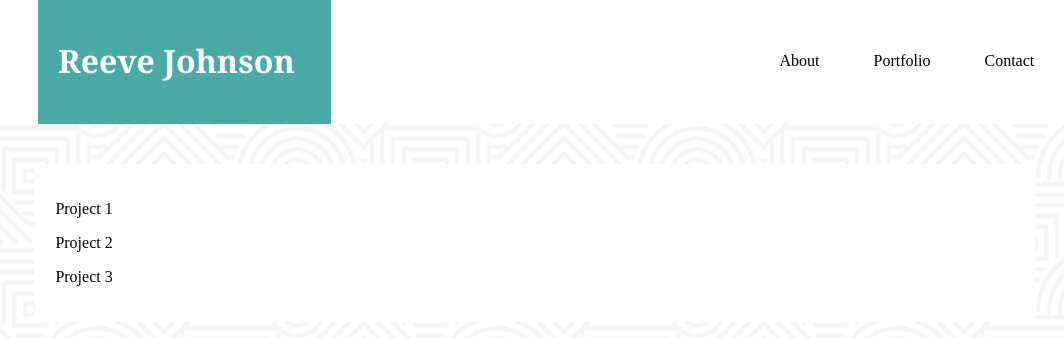
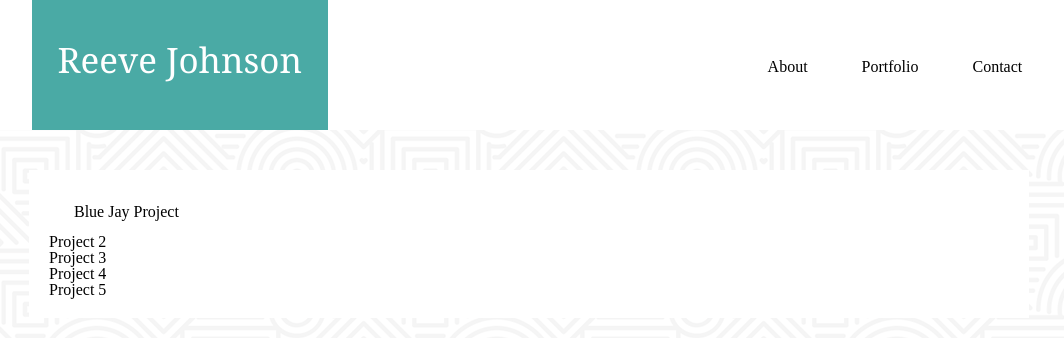
Before and after one commit to reevejohnson/Basic-Portfolio, a plain HTML site: page portfolio.html in a window 1280 px wide. Shown: the top 338 px of the page, without its empty margins (99-1163 px from the left). Drawn offline with Linux system fonts and the light colour scheme.

Commit message:
added Blue Jay link

```diff
--- /dev/null
+++ b/assets/css/reset.css
@@ -0,0 +1,48 @@
+/* http://meyerweb.com/eric/tools/css/reset/
+   v2.0 | 20110126
+   License: none (public domain)
+*/
+
+html, body, div, span, applet, object, iframe,
+h1, h2, h3, h4, h5, h6, p, blockquote, pre,
+a, abbr, acronym, address, big, cite, code,
+del, dfn, em, img, ins, kbd, q, s, samp,
+small, strike, strong, sub, sup, tt, var,
+b, u, i, center,
+dl, dt, dd, ol, ul, li,
+fieldset, form, label, legend,
+table, caption, tbody, tfoot, thead, tr, th, td,
+article, aside, canvas, details, embed,
+figure, figcaption, footer, header, hgroup,
+menu, nav, output, ruby, section, summary,
+time, mark, audio, video {
+	margin: 0;
+	padding: 0;
+	border: 0;
+	font-size: 100%;
+	font: inherit;
+	vertical-align: baseline;
+}
+/* HTML5 display-role reset for older browsers */
+article, aside, details, figcaption, figure,
+footer, header, hgroup, menu, nav, section {
+	display: block;
+}
+body {
+	line-height: 1;
+}
+ol, ul {
+	list-style: none;
+}
+blockquote, q {
+	quotes: none;
+}
+blockquote:before, blockquote:after,
+q:before, q:after {
+	content: '';
+	content: none;
+}
+table {
+	border-collapse: collapse;
+	border-spacing: 0;
+}
--- a/assets/css/style.css
+++ b/assets/css/style.css
@@ -32,19 +32,23 @@ h2 {
     .title-box {
         padding:20px;
         width:20%;
+        height: 100px;
         position: relative;
         top:20px;
         bottom:0px;
         background-color:#4aaaa5;
         color:#ffffff;
+        text-align: center;
+        line-height:100px;
+        font-size:35px;
     }
 
     .internal-links {
         padding:20px;
         width:33.3%;
         position: absolute;
-        top:40px;
-        right:153px;
+        top:55px;
+        right:170px;
     }
 
 .content {
--- a/portfolio.html
+++ b/portfolio.html
@@ -4,6 +4,7 @@
     <head>
         <meta charset="utf-8">
         <title>Portfolio</title>
+        <link rel="stylesheet" type="text/css" href="assets/css/reset.css">
         <link rel="stylesheet" type="text/css" href="assets/css/style.css">
     </head>
 
@@ -27,14 +28,20 @@
 
         <div class="content">
             <!--links to each project-->
-            <div>
-                <p>Project 1</p>
+            <div class="project">
+                <a href="reevejohnson.github.io/BlueJay">Blue Jay Project</a>
             </div>
-            <div>
+            <div class="project">
                 <p>Project 2</p>
             </div>
-            <div>
+            <div class="project">
                 <p>Project 3</p>
+            </div>
+            <div class="project">
+                <p>Project 4</p>
+            </div>
+            <div class="project">
+                <p>Project 5</p>
             </div>
         </div>
     </body>
```
Also changed, not shown: contact.html (+1 -0 lines), index.html (+1 -0 lines).
